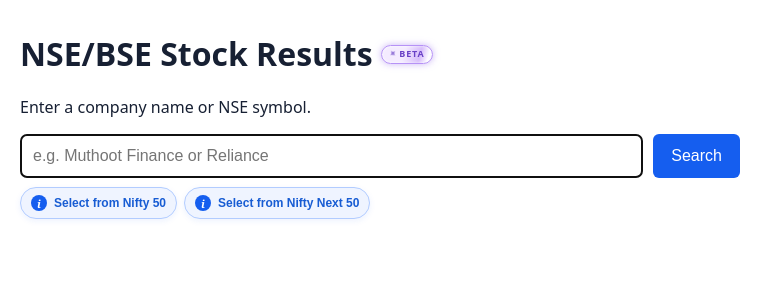
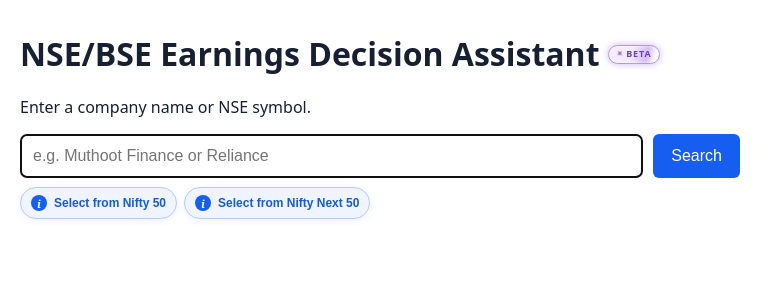
Before and after one commit to raj1702/stock-result, a Flask app: page / in a window 1280 px wide. Shown: the top 300 px of the page, without its empty margins (0-783 px from the left). Run offline with Flask 3, Linux system fonts and the light colour scheme.

Commit message:
Update stock results UI

```diff
--- a/src/templates/index.html
+++ b/src/templates/index.html
@@ -3,7 +3,7 @@
   <head>
     <meta charset="utf-8">
     <meta name="viewport" content="width=device-width, initial-scale=1">
-    <title>NSE/BSE Stock Results</title>
+    <title>NSE/BSE Earnings Decision Assistant</title>
     <style>
       :root { --content-width: 720px; }
       body { max-width: 1400px; margin: 32px auto; padding: 0 20px; font-family: system-ui, sans-serif; color: #172033; }
@@ -335,7 +335,7 @@
     </style>
   </head>
   <body>
-    <h1>NSE/BSE Stock Results<span class="beta-badge">BETA</span><span class="mobile-view-tip">Tip: Rotate your phone to landscape for a wider table view.</span></h1>
+    <h1>NSE/BSE Earnings Decision Assistant<span class="beta-badge">BETA</span><span class="mobile-view-tip">Tip: Rotate your phone to landscape for a wider table view.</span></h1>
     <p>Enter a company name or NSE symbol.</p>
     <div id="search-results-layout">
       <div id="results-column">
```
